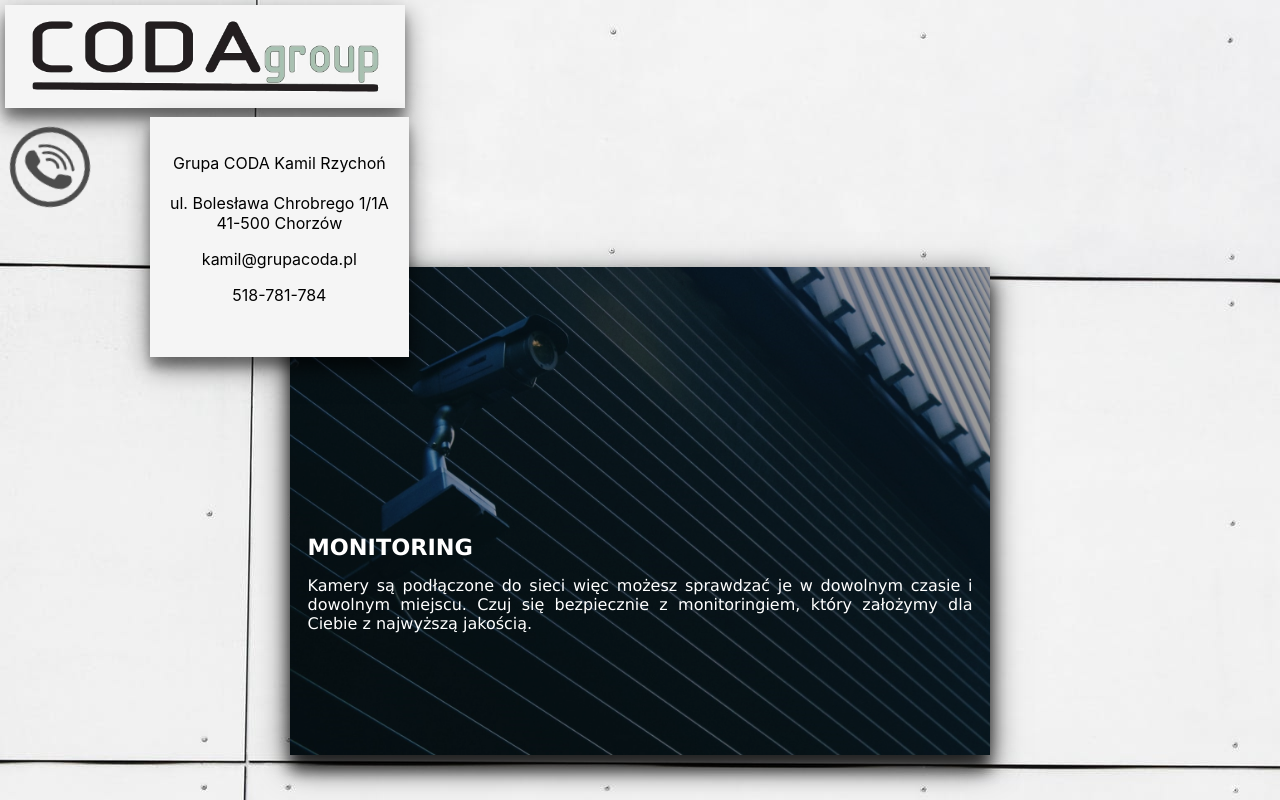
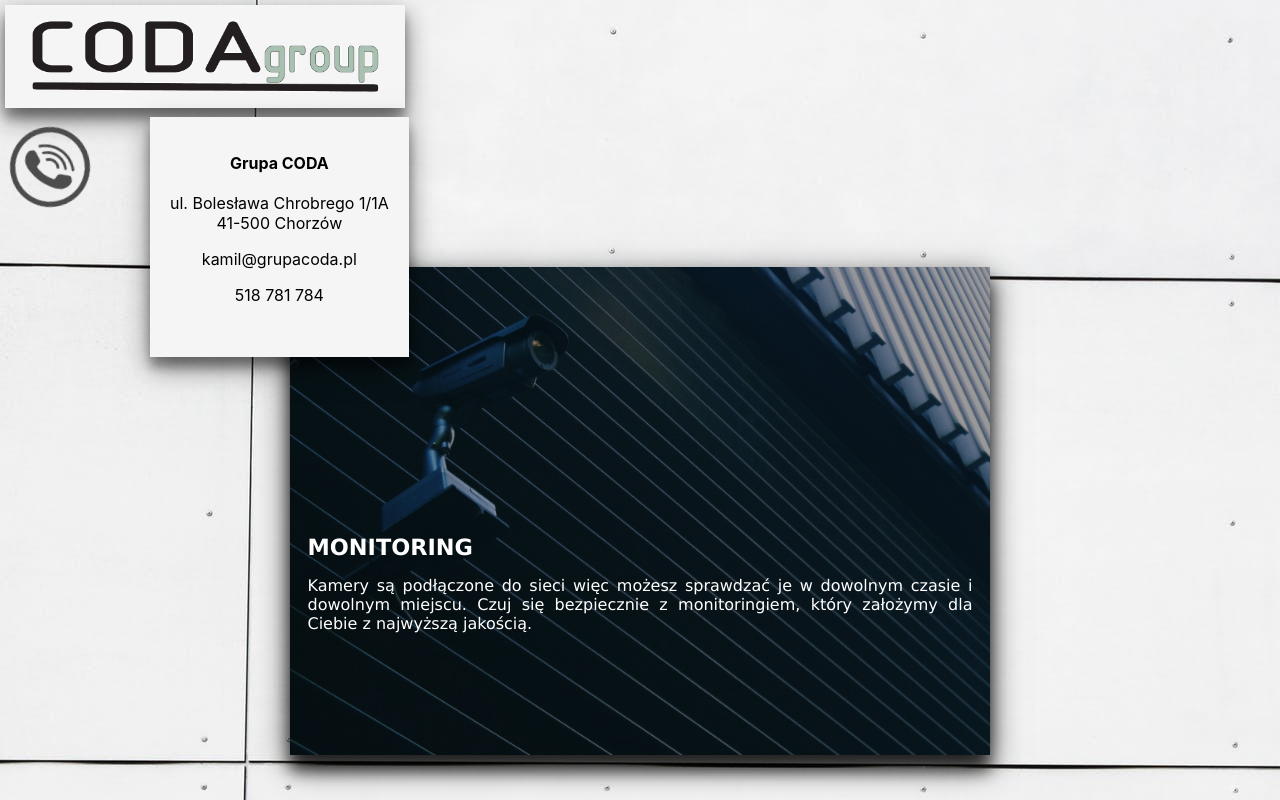
Before and after one commit to hajzeer/CODA_web_2_react, a React (Create React App) app: page / in a window 1280 px wide. Both pictures are taken after a click on the picture 50 px from the left and 166 px from the top of the page. Shown: the top 800 px of the page. Built offline with nearby package versions, Linux system fonts and the light colour scheme.

Commit message:
edit contact div

```diff
--- a/src/App.css
+++ b/src/App.css
@@ -13,6 +13,7 @@
     -o-background-size: cover;
     background-size: cover;
 }
+
 body{
     background-image: url("media/back.jpeg");
     background-size: 100%;
@@ -92,6 +93,10 @@ h1{
     box-shadow: 0 10px 10px 0 rgba(0, 0, 0, 0.3), 0 10px 25px 0 rgba(0, 0, 0, 0.5);
 }
 
+.company__name {
+    font-weight: 700;
+}
+
 ul{
     list-style-type: none;
     text-align: center;
--- a/src/Menu.js
+++ b/src/Menu.js
@@ -31,11 +31,11 @@ class Menu extends Component {
                 <Fade right when={this.state.show}>
                     <div className="contact">
                         <ul className="list-1">
-                            <li>Grupa CODA Kamil Rzychoń</li>
+                            <li><span className="company__name">Grupa CODA</span></li>
                             <br/>
                             <li>ul. Bolesława Chrobrego 1/1A<br/>41-500 Chorzów</li>
                             <li><p>kamil@grupacoda.pl</p></li>
-                            <li><p>518-781-784</p></li>
+                            <li><p>518 781 784</p></li>
                         </ul>
                     </div>
                 </Fade>
```
Lines whose indentation alone changed are shown as unchanged.
